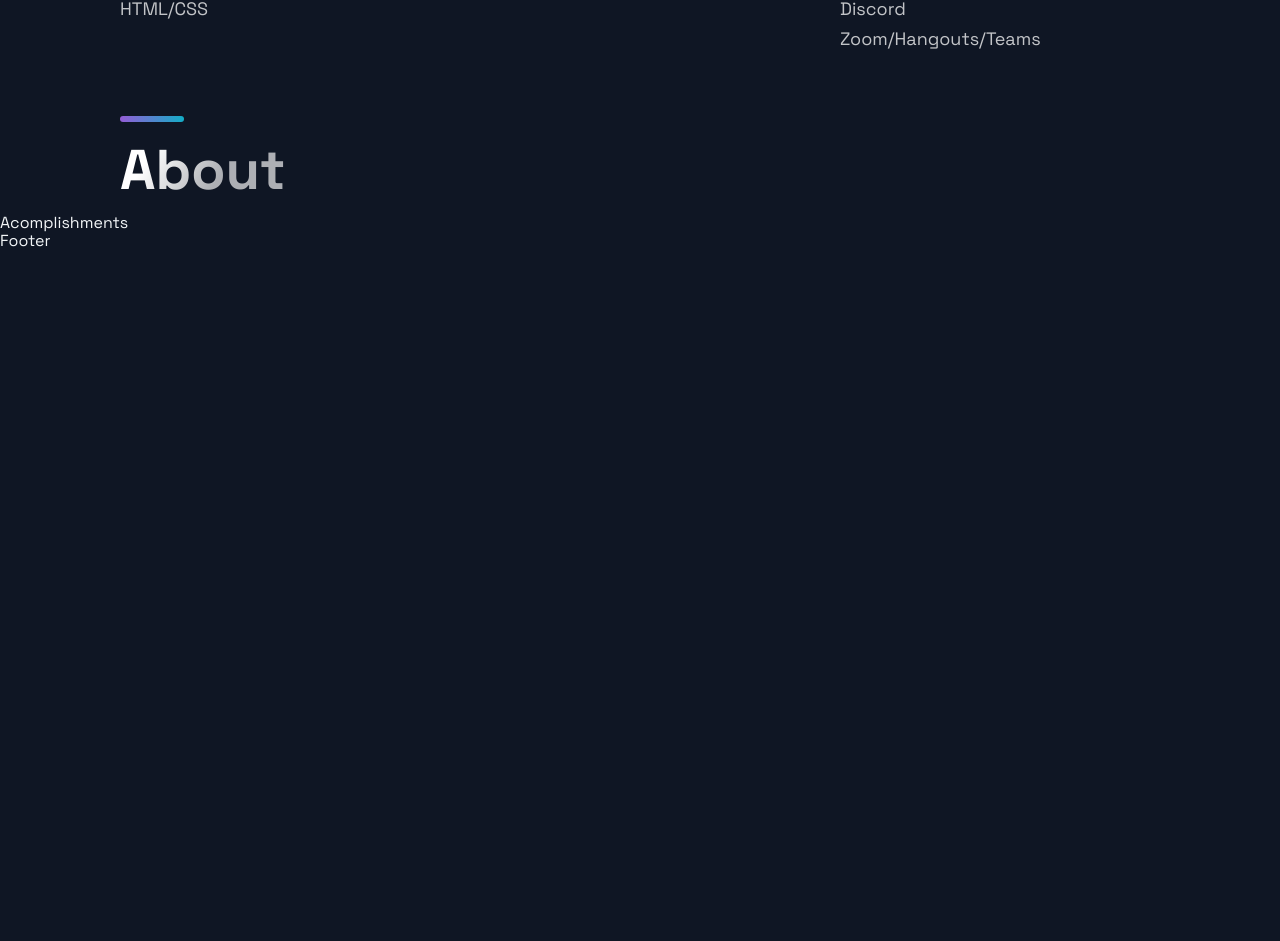
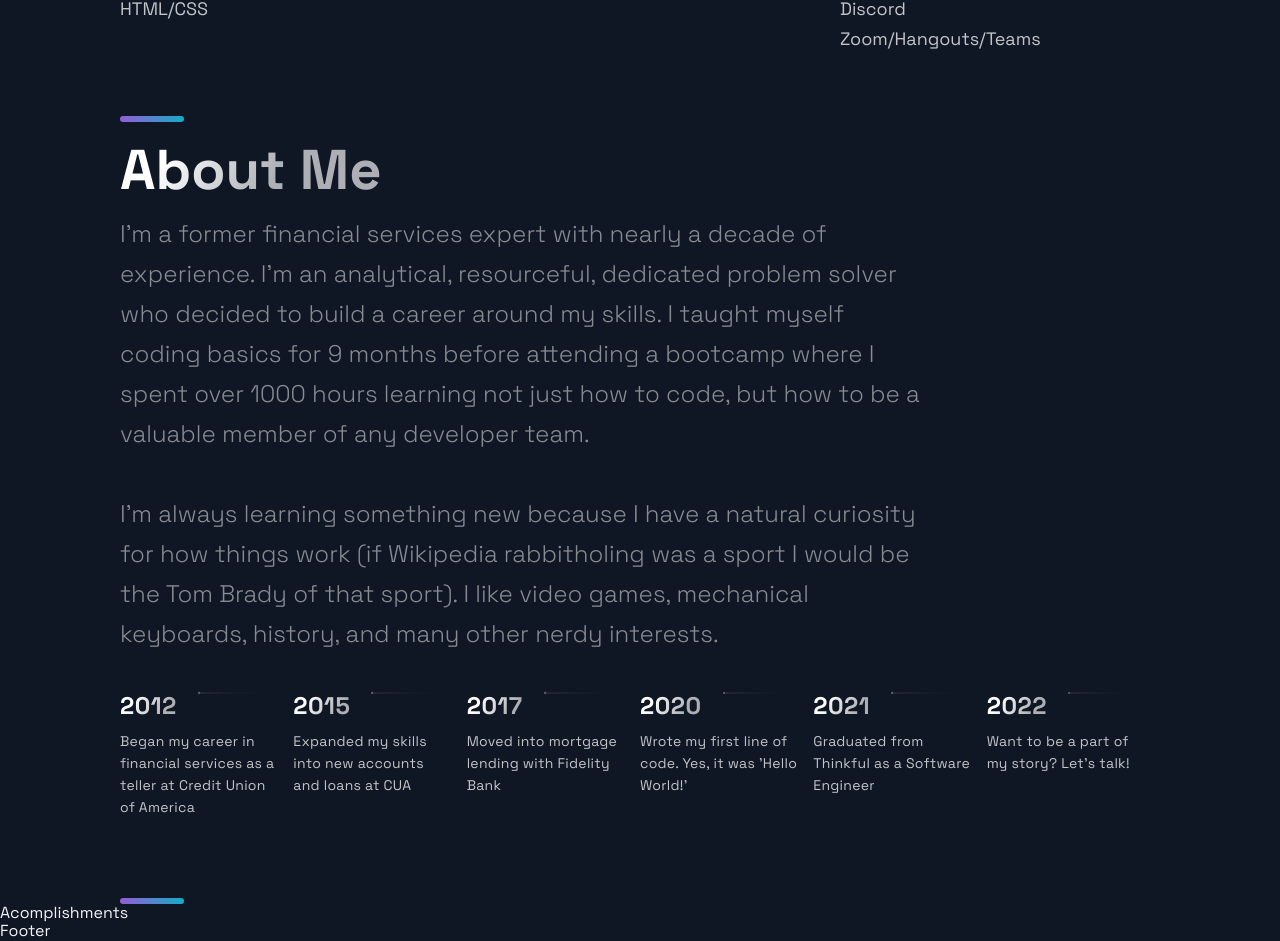
Before and after one commit to borocodes/jb_react_portfolio, a Next.js app: page / in a window 1280 px wide. Shown: the part 2976-3917 px from the top of the page. Before the commit the page ends 3227 px from the top, so only its background shows below. Built offline with nearby package versions, Linux system fonts and the light colour scheme.

Commit message:
About me and timeline completed

```diff
--- a/src/components/TimeLine/TimeLine.js
+++ b/src/components/TimeLine/TimeLine.js
@@ -7,46 +7,116 @@ import { TimeLineData } from '../../constants/constants';
 const TOTAL_CAROUSEL_COUNT = TimeLineData.length;
 
 const Timeline = () => {
-  // const [activeItem, setActiveItem] = useState(0);
-  // const carouselRef = useRef();
+  const [activeItem, setActiveItem] = useState(0);
+  const carouselRef = useRef();
 
-  // const scroll = (node, left) => {
-  //   return node.scrollTo({ left, behavior: 'smooth' });
-  // }
+  const scroll = (node, left) => {
+    return node.scrollTo({ left, behavior: 'smooth' });
+  }
 
-  // const handleClick = (e, i) => {
-  //   e.preventDefault();
+  const handleClick = (e, i) => {
+    e.preventDefault();
 
-  //   if (carouselRef.current) {
-  //     const scrollLeft = Math.floor(carouselRef.current.scrollWidth * 0.7 * (i / TimeLineData.length));
+    if (carouselRef.current) {
+       const scrollLeft = Math.floor(carouselRef.current.scrollWidth * 0.7 * (i / TimeLineData.length));
 
-  //     scroll(carouselRef.current, scrollLeft);
-  //   }
-  // }
+       scroll(carouselRef.current, scrollLeft);
+     }
+   }
 
-  // const handleScroll = () => {
-  //   if (carouselRef.current) {
-  //     const index = Math.round((carouselRef.current.scrollLeft / (carouselRef.current.scrollWidth * 0.7)) * TimeLineData.length);
+  const handleScroll = () => {
+    if (carouselRef.current) {
+      const index = Math.round((carouselRef.current.scrollLeft / (carouselRef.current.scrollWidth * 0.7)) * TimeLineData.length);
 
-  //     setActiveItem(index);
-  //   }
-  // }
+      setActiveItem(index);
+    }
+  }
 
   // // snap back to beginning of scroll when window is resized
   // // avoids a bug where content is covered up if coming from smaller screen
-  // useEffect(() => {
-  //   const handleResize = () => {
-  //     scroll(carouselRef.current, 0);
-  //   }
+  useEffect(() => {
+    const handleResize = () => {
+      scroll(carouselRef.current, 0);
+    }
 
-  //   window.addEventListener('resize', handleResize);
-  // }, []);
+    window.addEventListener('resize', handleResize);
+  }, []);
 
   return (
     <Section id="about">
       <SectionDivider />
-      <SectionTitle style={{marginTop: 20}}>About</SectionTitle>
-
+      <SectionTitle style={{marginTop: 20}}>About Me</SectionTitle>
+      <SectionText>
+      I'm a former financial services expert with nearly a decade of experience. I'm an analytical, resourceful, dedicated problem solver who decided to build a career around my skills. I taught myself coding basics for 9 months before attending a bootcamp where I spent over 1000 hours learning not just how to code, but how to be a valuable member of any developer team.
+      <br />
+      <br />
+      I'm always learning something new because I have a natural curiosity for how things work (if Wikipedia rabbitholing was a sport I would be the Tom Brady of that sport). I like video games, mechanical keyboards, history, and many other nerdy interests.
+      </SectionText>
+      <CarouselContainer ref={carouselRef} onScroll={handleScroll}>
+        <>
+        {TimeLineData.map((item, index) => (
+          <CarouselMobileScrollNode key={index} final={index === TOTAL_CAROUSEL_COUNT - 1}>
+            <CarouselItem
+              index={index}
+              id={`carousel__item-${index}`}
+              active={activeItem}
+              onClick={(e) => handleClick(e, index)}
+              >
+            <CarouselItemTitle>
+              {item.year}
+              <CarouselItemImg
+                    width="208"
+                    height="6"
+                    viewBox="0 0 208 6"
+                    fill="none"
+                    xmlns="http://www.w3.org/2000/svg">
+                    <path
+                      fill-rule="evenodd"
+                      clip-rule="evenodd"
+                      d="M2.5 5.5C3.88071 5.5 5 4.38071 5 3V3.5L208 3.50002V2.50002L5 2.5V3C5 1.61929 3.88071 0.5 2.5 0.5C1.11929 0.5 0 1.61929 0 3C0 4.38071 1.11929 5.5 2.5 5.5Z"
+                      fill="url(#paint0_linear)"
+                      fill-opacity="0.33"
+                    />
+                    <defs>
+                      <linearGradient
+                        id="paint0_linear"
+                        x1="-4.30412e-10"
+                        y1="0.5"
+                        x2="208"
+                        y2="0.500295"
+                        gradientUnits="userSpaceOnUse">
+                        <stop stop-color="white" />
+                        <stop
+                          offset="0.79478"
+                          stop-color="white"
+                          stop-opacity="0"
+                        />
+                      </linearGradient>
+                    </defs>
+                  </CarouselItemImg>
+            </CarouselItemTitle>
+            <CarouselItemText>
+              {item.text}
+            </CarouselItemText>
+            </CarouselItem>
+          </CarouselMobileScrollNode>
+        ))}
+        </>
+      </CarouselContainer>
+      <CarouselButtons>
+        {TimeLineData.map((item, index) => (
+           <CarouselButton
+           key={index}
+           index={index}
+           active={activeItem}
+           onClick={(e) => handleClick(e, index)}
+           type="button"
+         >
+           <CarouselButtonDot active={activeItem} />
+         </CarouselButton>
+        ))}
+      </CarouselButtons>
+      <SectionDivider />
     </Section>
   );
 };
--- a/src/constants/constants.js
+++ b/src/constants/constants.js
@@ -38,9 +38,10 @@ export const projects = [
 ];
 
 export const TimeLineData = [
-  { year: 2017, text: 'Started my journey', },
-  { year: 2018, text: 'Worked as a freelance developer', },
-  { year: 2019, text: 'Founded JavaScript Mastery', },
-  { year: 2020, text: 'Shared my projects with the world', },
-  { year: 2021, text: 'Started my own platform', },
+  { year: 2012, text: 'Began my career in financial services as a teller at Credit Union of America', },
+  { year: 2015, text: 'Expanded my skills into new accounts and loans at CUA', },
+  { year: 2017, text: 'Moved into mortgage lending with Fidelity Bank', },
+  { year: 2020, text: `Wrote my first line of code. Yes, it was 'Hello World!'`, },
+  { year: 2021, text: 'Graduated from Thinkful as a Software Engineer', },
+  { year: 2022, text: `Want to be a part of my story? Let's talk!`, }
 ];
```
